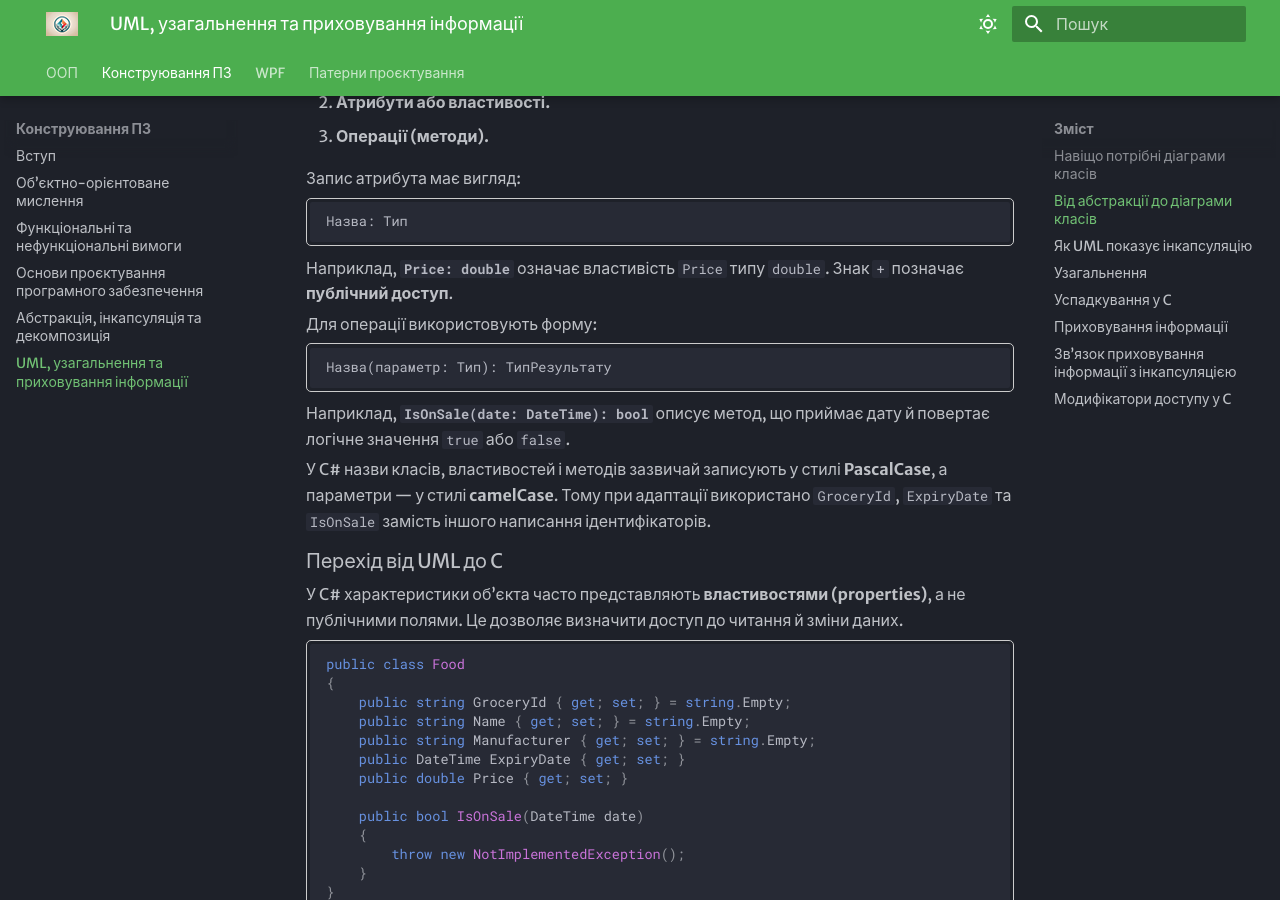
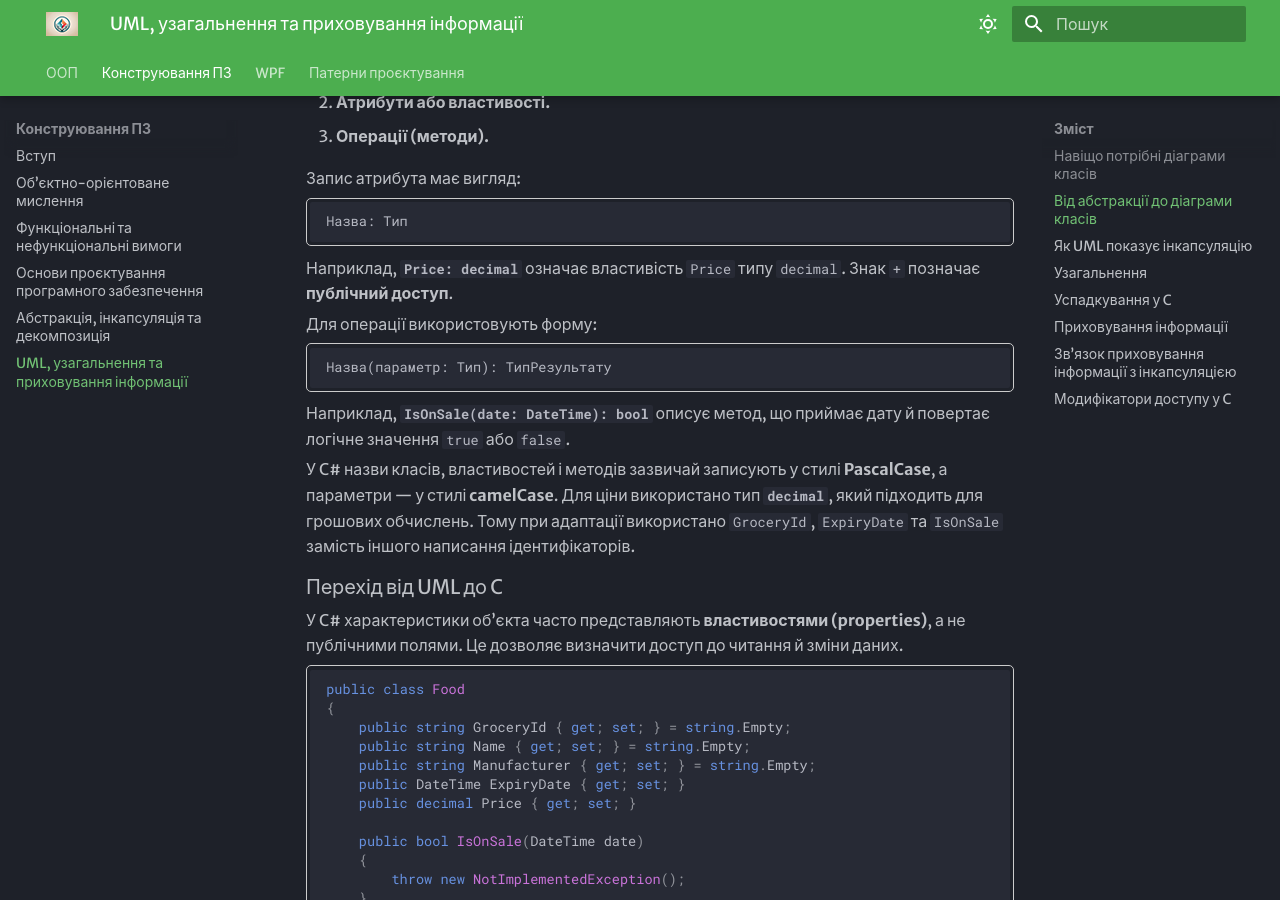
Before and after one commit to vakimov1986/C-lectures, an MkDocs documentation site: the page built from docs/construction/lectures/lecture-05-uml-information-hiding.md, in a window 1280 px wide and 900 px high, scrolled down 1359 px. Built offline with MkDocs 1.6.1 and Material for MkDocs 9.7.7, drawn with Linux system fonts in a browser that asks for light colours.

Commit message:
docs(construction): use C# decimal for Price and explain naming conventions

````diff
--- a/docs/construction/lectures/lecture-05-uml-information-hiding.md
+++ b/docs/construction/lectures/lecture-05-uml-information-hiding.md
@@ -43,7 +43,7 @@ CRC-картка описує їх разом. Але під час створе
 Назва: Тип
 ```
 
-Наприклад, **`Price: double`** означає властивість `Price` типу `double`. Знак `+` позначає **публічний доступ**.
+Наприклад, **`Price: decimal`** означає властивість `Price` типу `decimal`. Знак `+` позначає **публічний доступ**.
 
 Для операції використовують форму:
 
@@ -53,7 +53,7 @@ CRC-картка описує їх разом. Але під час створе
 
 Наприклад, **`IsOnSale(date: DateTime): bool`** описує метод, що приймає дату й повертає логічне значення `true` або `false`.
 
-У C# назви класів, властивостей і методів зазвичай записують у стилі **PascalCase**, а параметри — у стилі **camelCase**. Тому при адаптації використано `GroceryId`, `ExpiryDate` та `IsOnSale` замість іншого написання ідентифікаторів.
+У C# назви класів, властивостей і методів зазвичай записують у стилі **PascalCase**, а параметри — у стилі **camelCase**. Для ціни використано тип **`decimal`**, який підходить для грошових обчислень. Тому при адаптації використано `GroceryId`, `ExpiryDate` та `IsOnSale` замість іншого написання ідентифікаторів.
 
 ### Перехід від UML до C#
 
@@ -66,7 +66,7 @@ public class Food
     public string Name { get; set; } = string.Empty;
     public string Manufacturer { get; set; } = string.Empty;
     public DateTime ExpiryDate { get; set; }
-    public double Price { get; set; }
+    public decimal Price { get; set; }
 
     public bool IsOnSale(DateTime date)
     {
````
